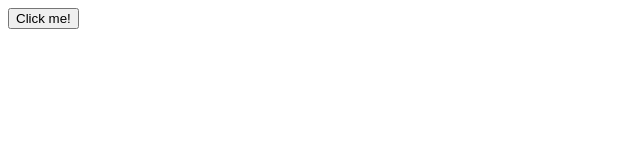
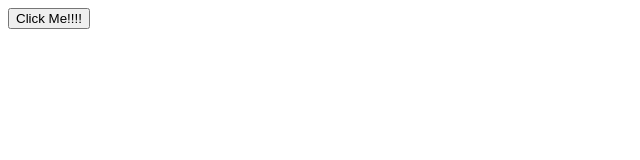
Before and after one commit to PeterGalas/JavaScript-Projects, a plain HTML site: page Basic JavaScript Projects/Project1_expressions_alert/index.html in a window 1280 px wide. Shown: the full height of the page, 0-640 px from the left. Drawn offline with Linux system fonts and the light colour scheme.

Commit message:
Update index.html

```diff
--- a/Basic JavaScript Projects/Project1_expressions_alert/index.html
+++ b/Basic JavaScript Projects/Project1_expressions_alert/index.html
@@ -6,9 +6,10 @@
         <script src="./JS/main.js"></script>
     </head>
     <body>
-        <button onclick="My_First_Function()" id="Green_Text">
-            Click me!
+        <button onclick="My_First_Function() id="Green_Text">
+            Click Me!!!!
         </button>
+
 
 
 
```
